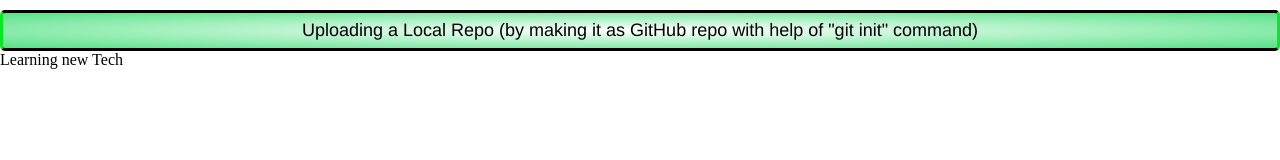
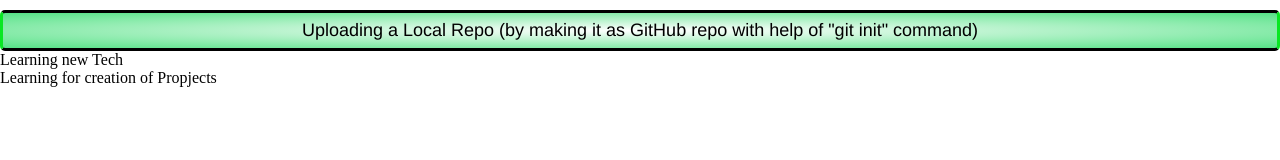
Before and after one commit to Pratikpantawane17/Upload-Repo, a plain HTML site: page index.html in a window 1280 px wide. Drawn offline with Linux system fonts and the light colour scheme.

Commit message:
Update index.html

```diff
--- a/index.html
+++ b/index.html
@@ -12,5 +12,8 @@
     <p class="headline"> Uploading a Local Repo (by making it as GitHub repo with help of "git init" command) </p>
 
     <div> Learning new Tech </div>
+
+    <div> Learning for creation of Propjects </div>
+
 </body>
 </html>
```
